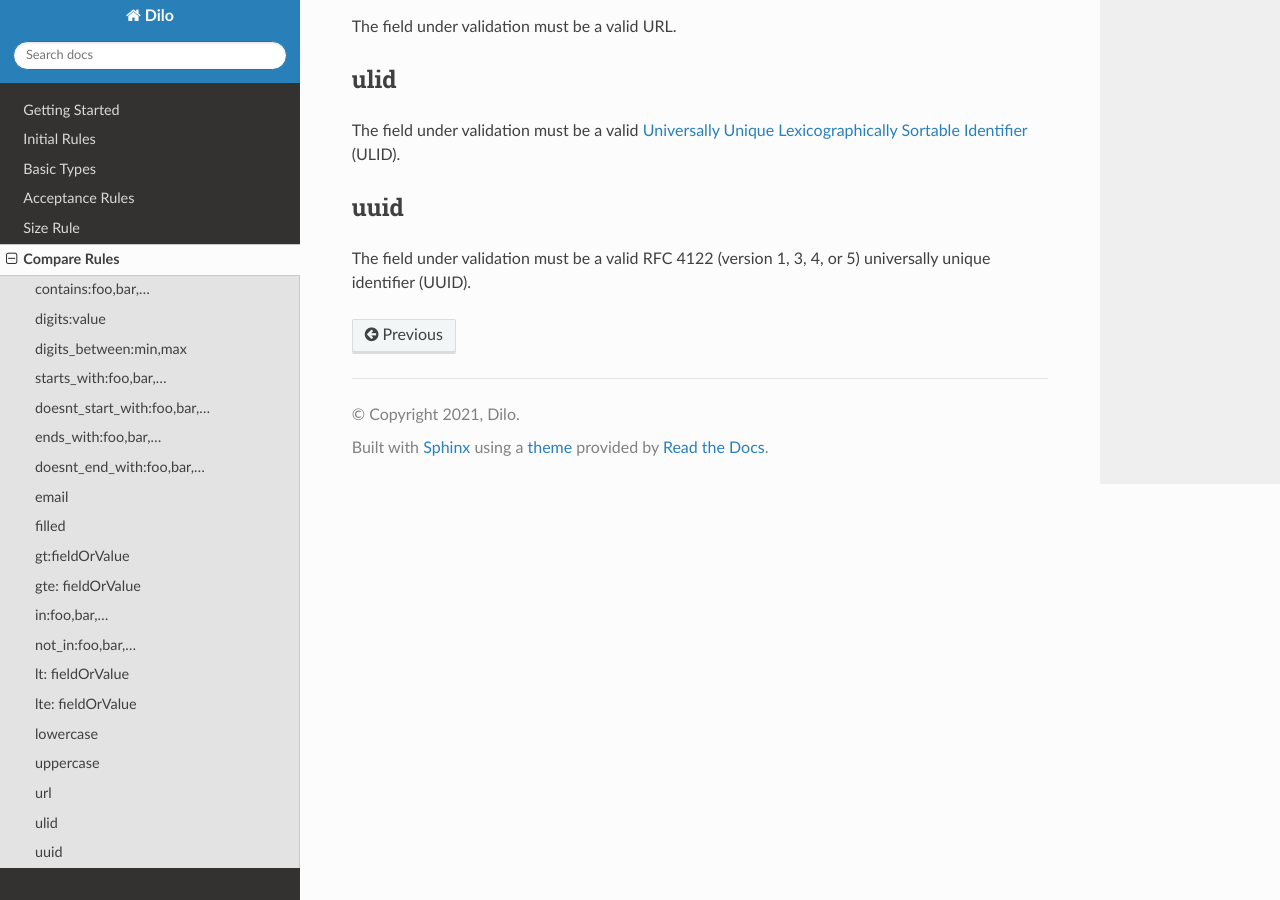
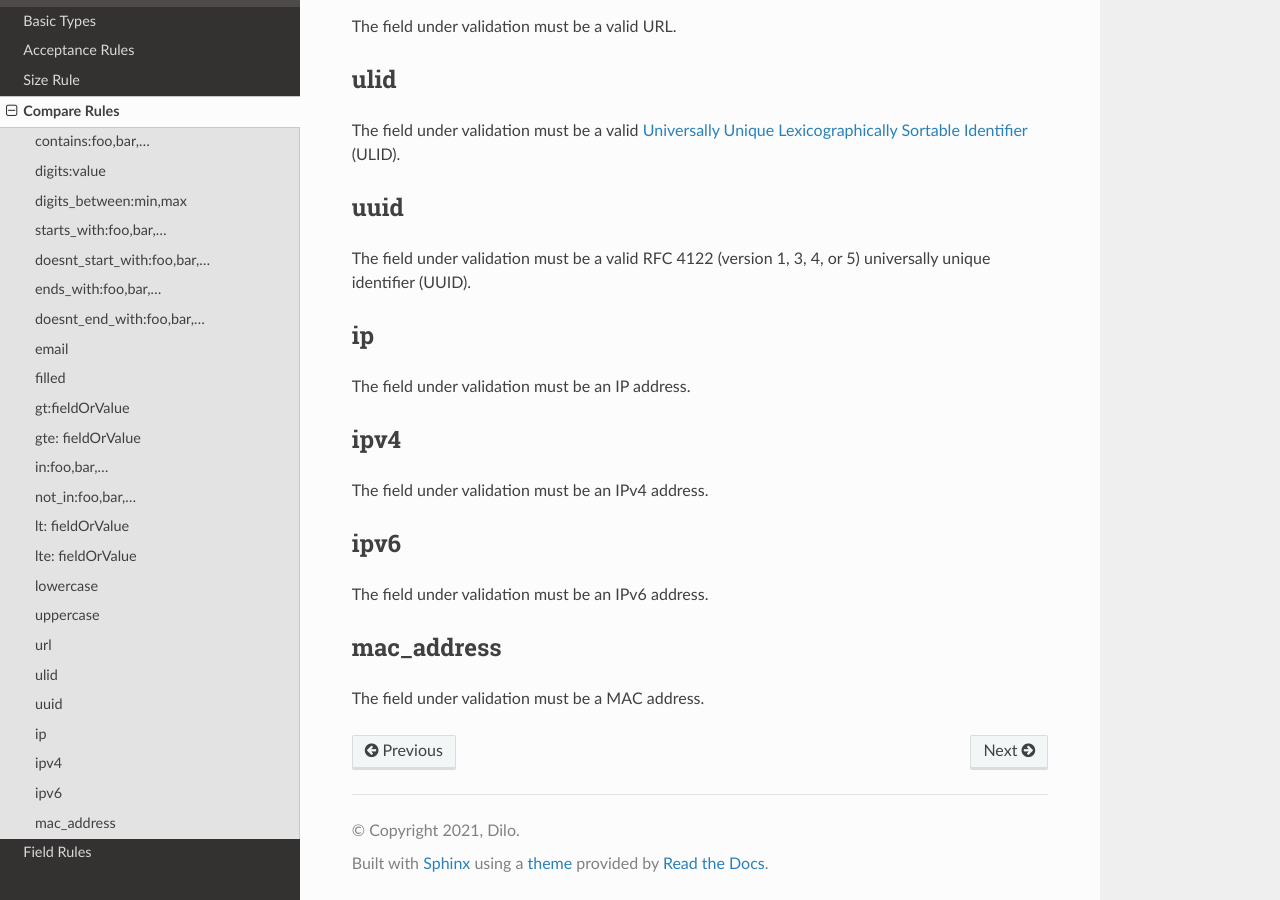
Before and after one commit to daniel-samson/dilo-docs, a Sphinx documentation site: the page built from docs/source/compare.rst, in a window 1280 px wide and 900 px high, scrolled down 2161 px. Built offline with Sphinx 7.4.7 and the Read the Docs theme 3.1.0, drawn with Linux system fonts in a browser that asks for light colours.

Commit message:
Release 0.3.0-alpha.1 docs (#3)
* adding 0.3 docs

* updating semver

* Update and rename README.rst to README.md

```diff
--- a/docs/source/compare.rst
+++ b/docs/source/compare.rst
@@ -100,3 +100,25 @@ uuid
 ----
 
 The field under validation must be a valid RFC 4122 (version 1, 3, 4, or 5) universally unique identifier (UUID).
+
+
+
+ip
+--
+
+The field under validation must be an IP address.
+
+ipv4
+----
+
+The field under validation must be an IPv4 address.
+
+ipv6
+----
+
+The field under validation must be an IPv6 address.
+
+mac_address
+-----------
+
+The field under validation must be a MAC address.
--- a/docs/source/conf.py
+++ b/docs/source/conf.py
@@ -6,8 +6,8 @@ project = 'Dilo'
 copyright = '2021, Dilo'
 author = 'Dilo'
 
-release = '0.2'
-version = '0.2.0'
+release = '0.3.0-alpha.1'
+version = '0.3.0-alpha.1'
 
 # -- General configuration
 
--- a/docs/source/index.rst
+++ b/docs/source/index.rst
@@ -16,3 +16,4 @@ Contents
     Acceptance Rules <acceptance>
     Size Rule <size>
     Compare Rules <compare>
+    Field Rules <field_rules>
```
Also changed, not shown: README.md (added, +21 -0 lines), README.rst (deleted, +0 -19 lines), docs/source/field_rules.rst (added, +31 -0 lines).
